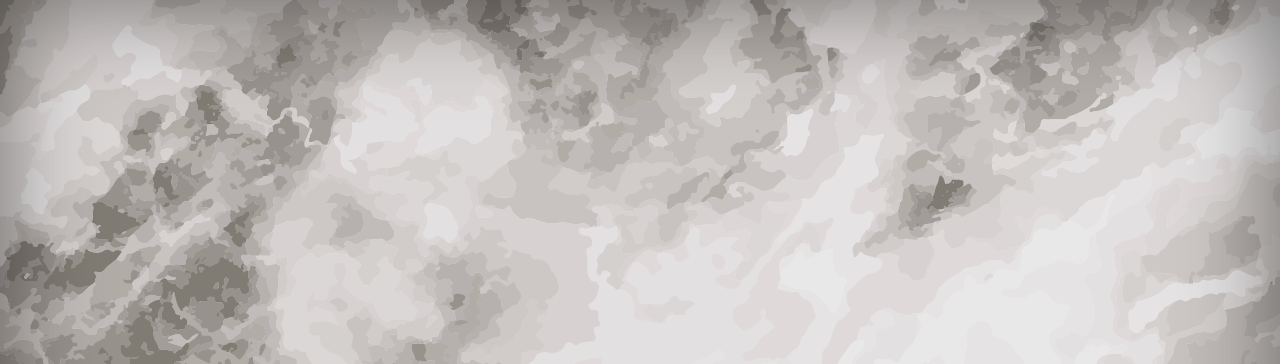
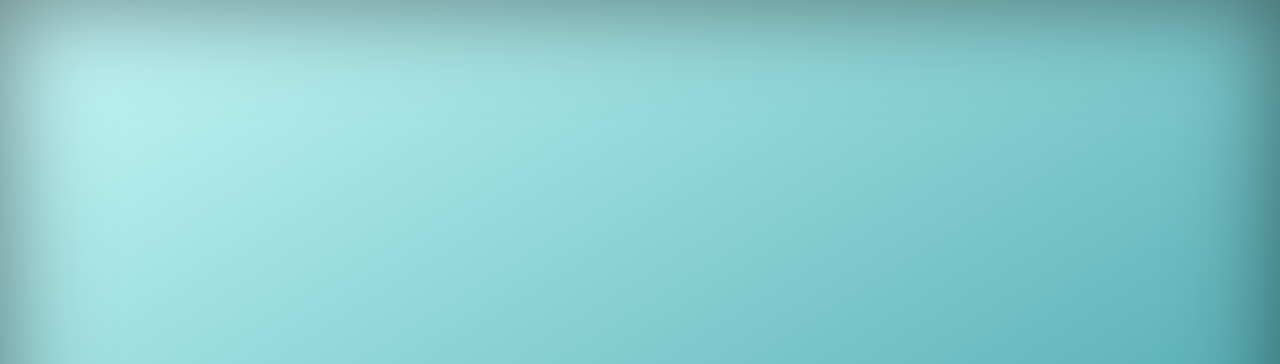
Before and after one commit to serena-w/serena-w.github.io, a plain HTML site: page index.html in a window 1280 px wide. Shown: the top 364 px of the page. Drawn offline with nearby package versions, Linux system fonts and the light colour scheme; a web font is replaced by a local one.

Commit message:
Change background and update resume

```diff
--- a/index.html
+++ b/index.html
@@ -20,7 +20,7 @@
     <link rel="stylesheet" href="font-awesome-4.7.0/css/font-awesome.min.css">
   </head>
 
-  <body>
+  <body class="grad">
 
     <div class="site-wrapper">
 
--- a/styles/cover.css
+++ b/styles/cover.css
@@ -28,14 +28,20 @@ a:hover {
 html,
 body {
   height: 100%;
-  /* background-color: rgba(40, 96, 144, 0.46); */
-  background: url('../images/marble.png');
 }
 body {
   color: #fff;
   text-align: center;
   text-shadow: 0 1px 3px rgba(0,0,0,.5);
   font-family: 'Open Sans', sans-serif;
+}
+
+.grad {
+  background: rgb(49,150,158); /* For browsers that do not support gradients */
+  background: -webkit-linear-gradient(left top, rgb(200,250,250), rgb(49,150,158)); /* For Safari 5.1 to 6.0 */
+  background: -o-linear-gradient(bottom right, rgb(200,250,250), rgb(49,150,158)); /* For Opera 11.1 to 12.0 */
+  background: -moz-linear-gradient(bottom right, rgb(200,250,250), rgb(49,150,158)); /* For Firefox 3.6 to 15 */
+  background: linear-gradient(to bottom right, rgb(200,250,250), rgb(49,150,158)); /* Standard syntax */
 }
 
 /* Extra markup and styles for table-esque vertical and horizontal centering */
```
Also changed, not shown: resume.html (+1 -1 lines).
